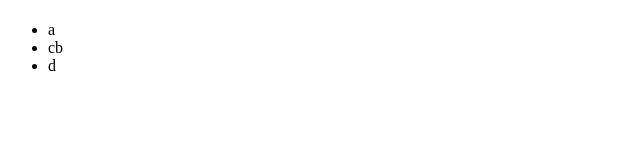
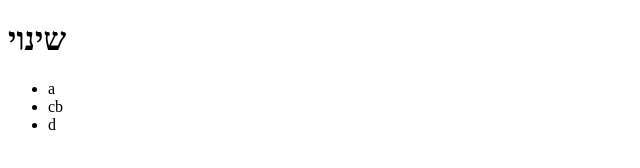
Before and after one commit to dittrand/homeProject, a plain HTML site: page index.html in a window 1280 px wide. Shown: the whole page, without its empty margins (0-640 px from the left). Drawn offline with Linux system fonts and the light colour scheme.

Commit message:
add change

```diff
--- a/index.html
+++ b/index.html
@@ -7,7 +7,7 @@
     <title>example</title>
 </head>
 <body>
-    <h1></h1>
+    <h1>שינוי</h1>
     <div>
         <ul>
             <li>a</li>
```
